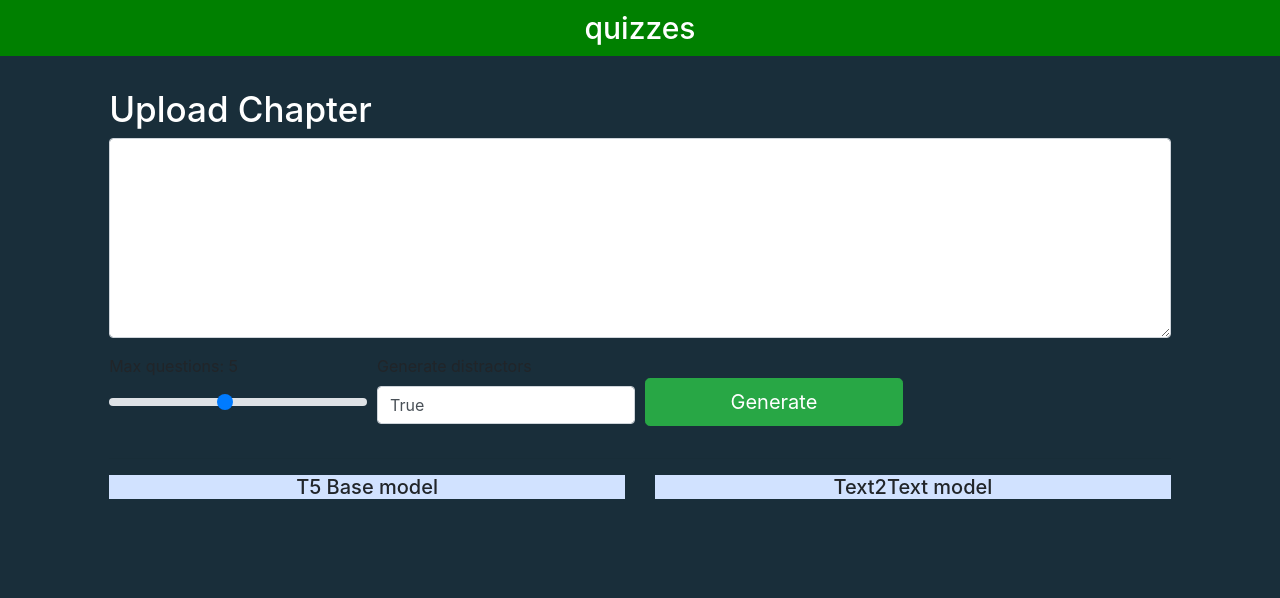
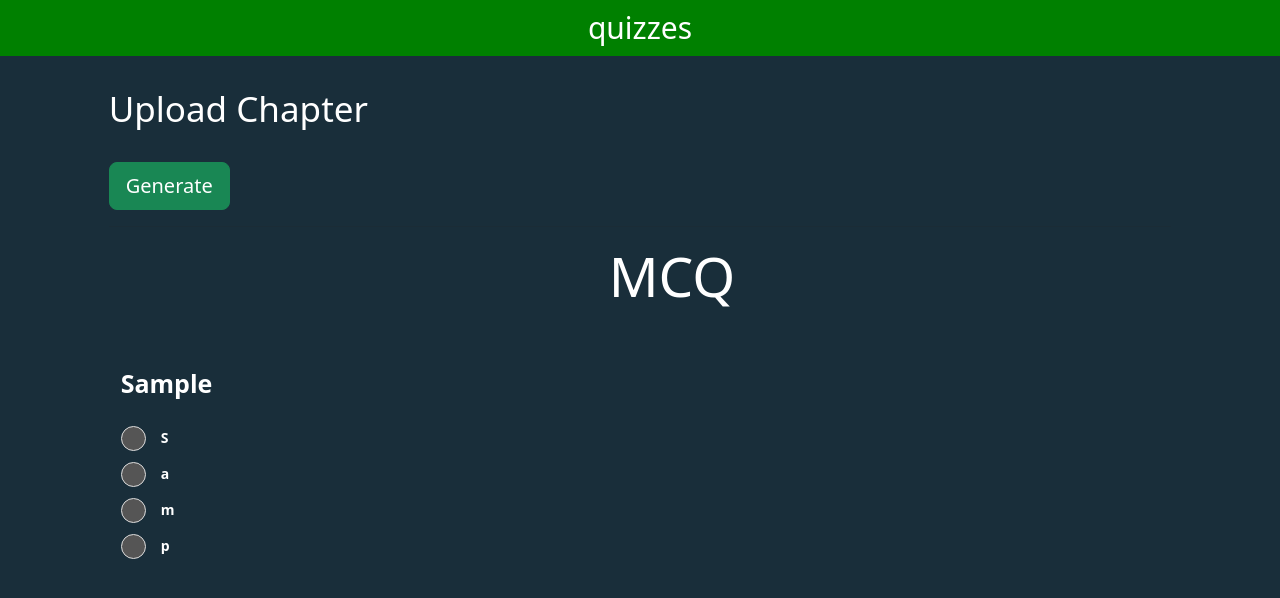
Before and after one commit to Shymaa2611/Django-Multiple-MCQ-Project, a Django app: template questions/templates/pages/question.html in a window 1280 px wide. Shown: the top 598 px of the page. Run offline with Django 4.2, Linux system fonts and the light colour scheme; the template is opened without the code that fills it: most values are stand-ins (such as "Sample title", 1, 10 or a date in 2020); some libraries are stand-ins or nearby versions.

Commit message:
Update question.html

```diff
--- a/questions/templates/pages/question.html
+++ b/questions/templates/pages/question.html
@@ -1,4 +1,4 @@
-{%load static%}
+{% load static %}
 {% load django_bootstrap5 %}
 {# Load CSS and JavaScript #}
 {% bootstrap_css %}
@@ -12,23 +12,19 @@
     <title>quizzes</title>
     <meta charset="utf-8">
     <meta name="viewport" content="width=device-width, initial-scale=1">
-    <link href="{% static 'css/bootstrap.min.css' %}" rel=" stylesheet">
-    <link href="{% static 'css/app.css' %}" rel=" stylesheet">
+    <link href="{% static 'css/question.css' %}" rel="stylesheet">
+    <link href="{% static 'css/app.css' %}" rel="stylesheet">
     <script src="{% static 'js/jquery-3.4.1.min.js' %}"></script>
-    <script src="{% static 'js/bootstrap.min.js' %}" >
-    </script>
-    <script src="{% static 'js/app.js' %}" >
-    </script>
-
-    </script>
+    <script src="{% static 'js/bootstrap.min.js' %}"></script>
 </head>
-
 
 <body style="background-color:#192e3a;">
     <div class="overlay">
         <div class="spinner-border text-primary" role="status"><span class="sr-only">Loading...</span></div>
     </div>
     <h2 style="background-color: green;">quizzes</h2>
+    <form method="post" enctype="multipart/form-data">
+        {% csrf_token %}
         <div class="row">
             <div class="col-sm-1"></div>
 
@@ -37,42 +33,46 @@
                 <h5 style="color: white; font-size: 35px;"> Upload Chapter</h5>
                 <div class="form-row">
                     <div class="form-group col-md-12">
-                    <textarea class="form-control input-text" id="input-text"></textarea>
+                        {% bootstrap_field form.chapter %}
                     </div>
                 </div>
 
                 <div class="form-row ">
                     <div class="form-group col-md-3">
-                    <label for="max_answers" id="label_max_answers">Max questions: 5</label>
-                    <input type="range" class="custom-range" min="1" max="10" value="5" step="1" id="max_answers">
-                </div>
-                <div class="form-group col-md-3">
-                    <label for="distractor" id="label_distractor">Generate distractors</label>
-                    <select name="early_stop" class="form-control" id="generate_distractor">
-                        <option value="1" checked>True</option>
-                        <option value="0">False</option>
-                    </select>
-
-                </div>
-                <div class="form-group col-md-3">
                         <br>
-                    <button class="btn btn-success btn-lg btn-block" id="btn_generate">Generate</button>
-                </div>
-            </div>
-            <hr>
-            <div class="row">
-                <div class="col-md-6">
-                    <h5 class="text-center">T5 Base model</h5>
-                    <div class="question-container" id="question-container-T5"></div>
-                </div>
-                <div class="col-md-6">
-                    <h5 class="text-center">Text2Text model</h5>
-                    <div class="question-container" id="question-container-Text2Text"></div>
+                        <button class="btn btn-success btn-lg btn-block" id="btn_generate" type="submit">Generate</button>
                     </div>
                 </div>
 
+                <hr>
+
+                <div style="color: white;">
+                    <h1 style="margin-left: 500px; font-size: 55px;">MCQ</h1>
+                    <div>
+                        {% for q,a in qa_pairs %}
+                        <div class="container mt-sm-5 my-1">
+                            <div class="question ml-sm-5 pl-sm-5 pt-2">
+                               <p style="font-size: 25px;">{{q}}</p>
+                               <br/>
+                                {% for answer  in a|slice:":4" %}
+                                    <div class="ml-md-3 ml-sm-3 pl-md-5 pt-sm-0 pt-3" id="options">
+                                        <label class="options">{{ answer }}
+                                            <input type="radio" value="wrong" name="question_{{ forloop.parentloop.counter }}">
+                                            <span class="checkmark"></span>
+                                        </label>
+                                    </div>
+                                {% endfor %}
+                            </div>
+                        </div>
+                    {% endfor %}
+
+                    </div>
+                </div>
             </div>
             <div class="col-sm-1"></div>
         </div>
+
+    </form>
 </body>
+
 </html>
```
Lines whose indentation alone changed are shown as unchanged.
